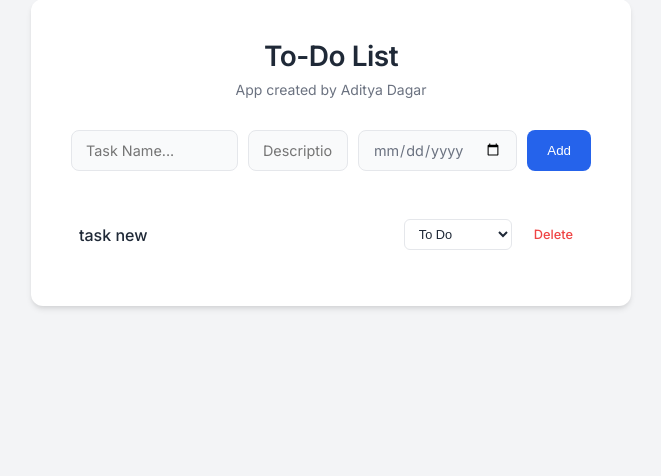
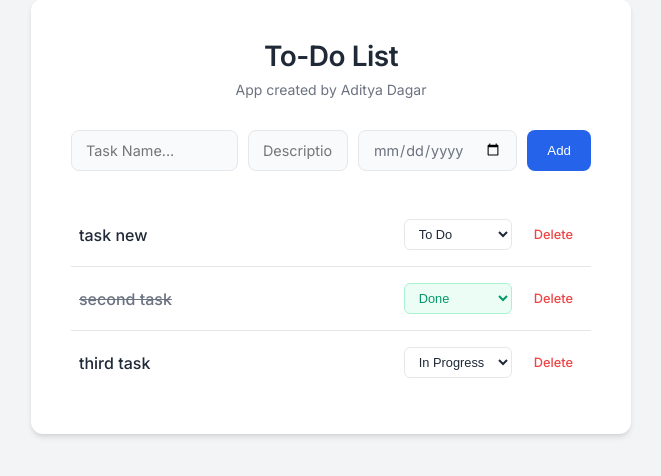
Before and after one commit to adixyaxo/100-MINI-PYTHON-PROJECTS, a Flask app: page / in a window 1280 px wide. Shown: the part 81-557 px from the top of the page, without its empty margins (309-970 px from the left). Run offline with Flask 3, Linux system fonts and the light colour scheme.

Commit message:
update status completed

```diff
--- a/Flask Projects/Todo App/main.py
+++ b/Flask Projects/Todo App/main.py
@@ -83,10 +83,23 @@ def update_status():
     global no_tasks
     print("update_status action was run")
     if request.method == "POST":
-        status = request.form['status']
-        update_index = status[1]
-        status = status[0]
-        tasks_list['status'][update_index]=status
+        statusdict = request.form['status']
+        statusdict = statusdict.split()
+        print(statusdict)
+        status = statusdict[0]
+        update_index = statusdict[1]
+        update_index = int(update_index)
+        update_index = update_index
+        status = int(status)
+        if status==1:
+            tasks_list['status'][update_index]="To Do"
+        elif status==2:
+            tasks_list['status'][update_index]="In Progress"
+        elif status==3:
+            tasks_list['status'][update_index]="Done"
+
+        df = pd.DataFrame(tasks_list)
+        df.to_csv("tasks.csv",index=False)
     return render_template("index.html",index=None,tasks_list = tasks_list,no_tasks=no_tasks)
 
 if __name__ == "__main__":
--- a/Flask Projects/Todo App/tasks.csv
+++ b/Flask Projects/Todo App/tasks.csv
@@ -1,2 +1,4 @@
 name,description,due_date,date_added,status
-task new,,,2026-01-27 18:52:00,False
+task new,,,2026-01-27 18:52:00,To Do
+second task,,,2026-01-27 19:30:17,Done
+third task,,,2026-01-27 19:30:17,In Progress
--- a/Flask Projects/Todo App/templates/index.html
+++ b/Flask Projects/Todo App/templates/index.html
@@ -45,13 +45,13 @@
                                     <form action="/update_status" method="POST" class="status-form">
                                         <select name="status" onchange="this.form.submit()"
                                             class="status-select status-{{ tasks_list['status'][i] | lower | replace(' ', '-') }}">
-                                            <option value=["To Do",{{i}}] {% if tasks_list['status'][i]=='To Do'
-                                                %}selected{% endif %}>To Do</option>
-                                            <option value=["In Progress",{{i}}] {% if
-                                                tasks_list['status'][i]=='In Progress' %}selected{% endif %}>In Progress
+                                            <option value="1 {{i}}" {% if tasks_list['status'][i]=='To Do' %}selected{%
+                                                endif %}>To Do</option>
+                                            <option value="2 {{i}}" {% if tasks_list['status'][i]=='In Progress'
+                                                %}selected{% endif %}>In Progress
                                             </option>
-                                            <option value=["Done",{{i}}] {% if tasks_list['status'][i]=='Done'
-                                                %}selected{% endif %}>Done</option>
+                                            <option value="3 {{i}}" {% if tasks_list['status'][i]=='Done' %}selected{%
+                                                endif %}>Done</option>
                                         </select>
                                     </form>
                                     <a href="/delete?index={{i}}" class="btn-delete">Delete</a>
```
